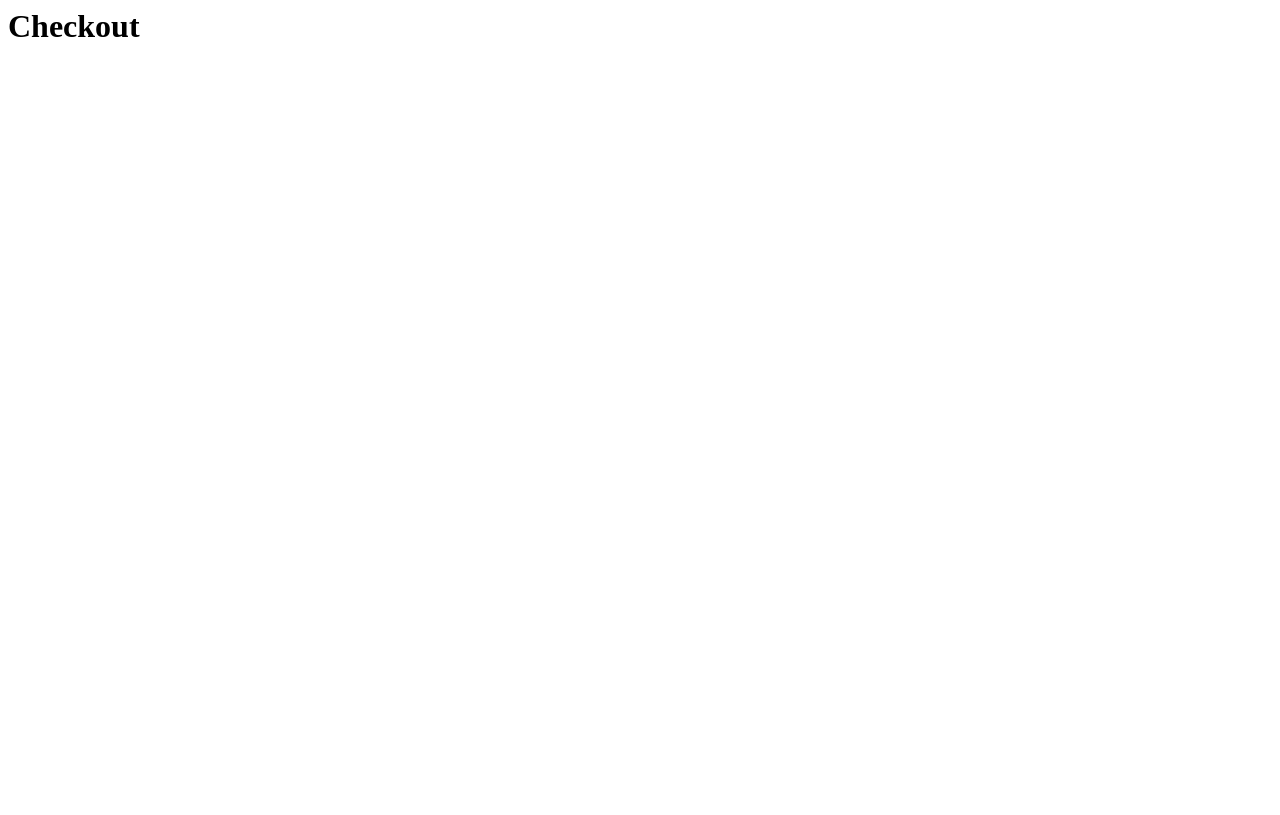
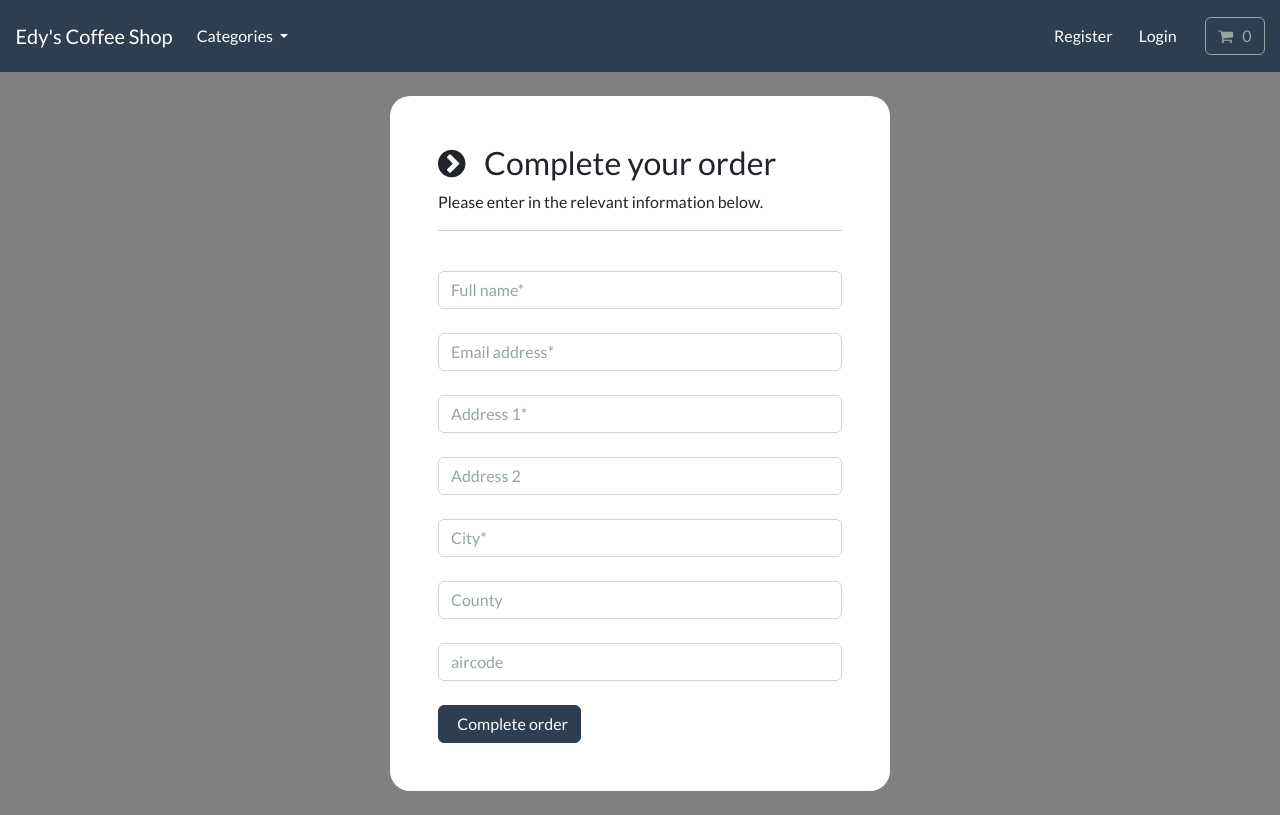
Before and after one commit to EdyDaSilva/ecommerce, a Django app: page /payment/checkout in a window 1280 px wide. Before the commit the page is almost empty. Before the commit the page ends 37 px from the top, so only its background shows below. Run offline with Django 4.2, Linux system fonts and the light colour scheme; data comes from the database, SQL or seed files in the repository; both versions use the stored data as it was after the commit; some libraries are stand-ins or nearby versions.

Commit message:
cart functionality

```diff
--- a/payment/templates/payment/checkout.html
+++ b/payment/templates/payment/checkout.html
@@ -1 +1,152 @@
-<h1>Checkout</h1>
+
+{% include "store/base.html" %}
+
+
+{% load static %}
+
+
+{% block content %}
+
+<style>
+
+    body
+    {
+
+        background-color: gray;
+
+    }
+
+
+</style>
+
+
+    <body>
+
+        <br>
+
+        <div class="container bg-white shadow-md p-5" style="width:500px; border-radius:20px;">
+
+            <form id="form">
+
+                <div>
+
+                    <h3> <i class="fa fa-chevron-circle-right" aria-hidden="true"></i> &nbsp; Complete your order </h3>
+
+                    <p> Please enter in the relevant information below. </p>
+
+
+
+                    <hr>
+
+                    <br>
+
+                    <div class="form-field">
+
+                        <input class="form-control validate" id="name" type="text" placeholder="Full name*" autocomplete="off" value="{{shipping.full_name}}" required>
+
+                    </div>
+
+
+                    <br>
+
+
+                    <div class="form-field">
+
+                        <input class="form-control validate" id="email" type="email" placeholder="Email address*" autocomplete="off" value="{{shipping.email}}" required>
+
+                    </div>
+
+
+                    <br>
+
+
+                    <div class="form-field">
+
+                        <input class="form-control validate" id="address1" type="text" placeholder="Address 1*" autocomplete="off" value="{{shipping.address1}}" required>
+
+                    </div>
+
+
+                    <br>
+
+
+                    <div class="form-field">
+
+                        <input class="form-control validate" id="address2" type="text" placeholder="Address 2" autocomplete="off" value="{{shipping.address2}}" required>
+
+                    </div>
+
+
+                    <br>
+
+
+                    <div class="form-field">
+
+                        <input class="form-control validate" id="city" type="text" placeholder="City*" autocomplete="off" value="{{shipping.city}}" required>
+
+                    </div>
+
+
+                    <br>
+
+
+                    <div class="form-field">
+
+                        <input class="form-control" id="county" type="text" placeholder="County" autocomplete="off" value="{{shipping.city}}">
+
+                    </div>
+
+
+                    <br>
+
+
+                    <div class="form-field">
+
+                        <input class="form-control" id="aircode" type="text" placeholder="aircode" autocomplete="off" value="{{shipping.aircode}}">
+
+                    </div>
+
+                </div>
+
+                <br>
+
+
+
+               <button id="complete-order" type="submit" class="btn btn-primary navbar-btn text-white"> &nbsp; Complete order </button>
+
+
+                <br>
+
+
+
+
+            </form>
+
+
+        </div>
+
+
+
+        <br>
+
+
+    </body>
+
+
+    <!-- Ajax integration -->
+
+
+
+    <script>
+
+
+
+
+
+   </script>
+
+
+
+
+
+{% endblock %}
--- a/payment/views.py
+++ b/payment/views.py
@@ -1,9 +1,36 @@
 from django.shortcuts import render
+from . models import ShippingAddress
+#from cart.cart import Cart
 
 # Create your views here.
 
 def checkout(request):
-    return render(request, 'payment/checkout.html')
+
+    # Users with accounts -- Pre-fill the form
+
+    if request.user.is_authenticated:
+
+        try:
+
+            # Authenticated users WITH shipping information
+
+            shipping_address = ShippingAddress.objects.get(user=request.user.id)
+
+            context = {'shipping': shipping_address}
+
+            return render(request, 'payment/checkout.html', context=context)
+
+        except:
+
+            # Authenticated users with NO shipping information
+
+            return render(request, 'payment/checkout.html')
+
+    else:
+
+        # Guest users
+
+        return render(request, 'payment/checkout.html')
 
 
 def payment_success(request):
```
Also changed, not shown: db.sqlite3.
